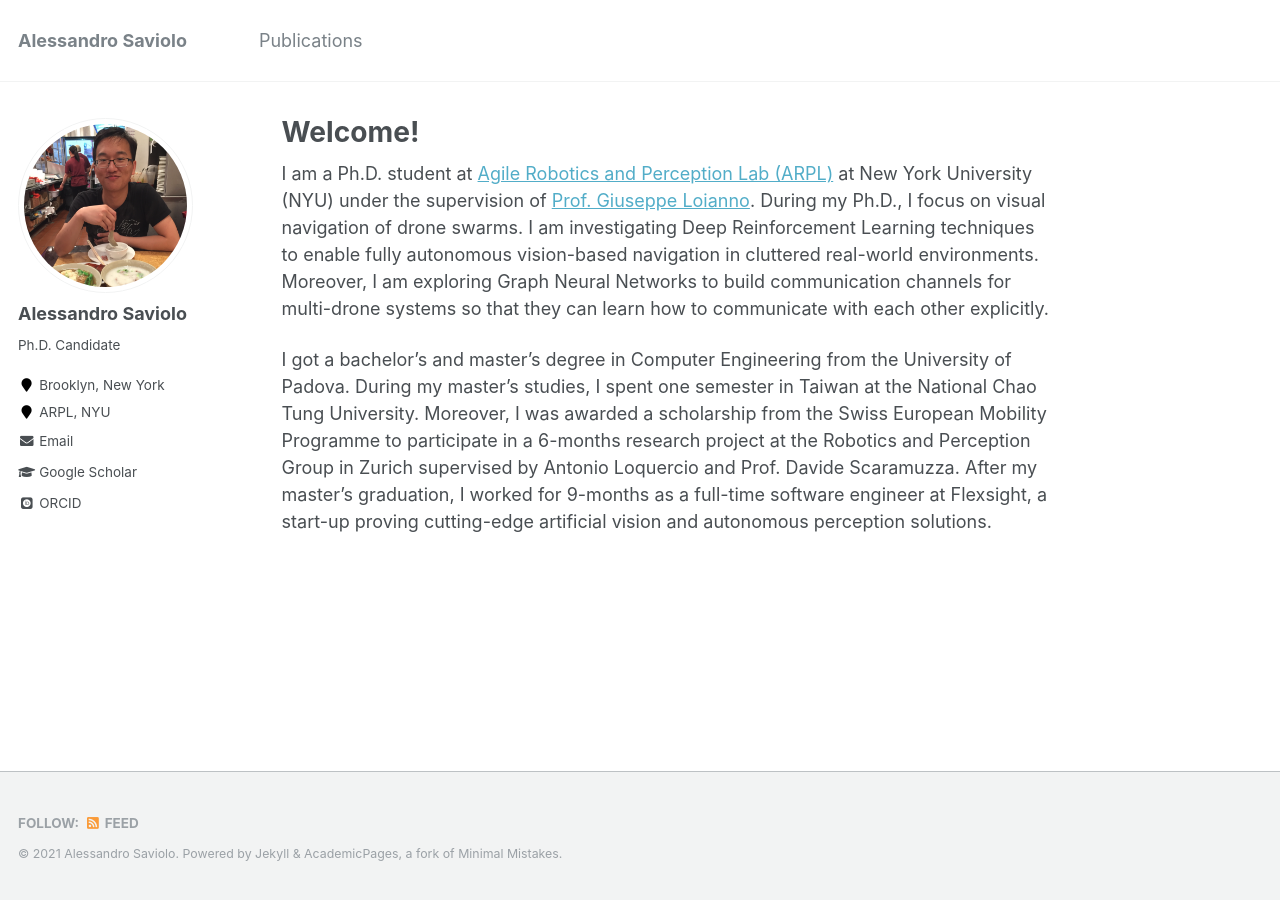
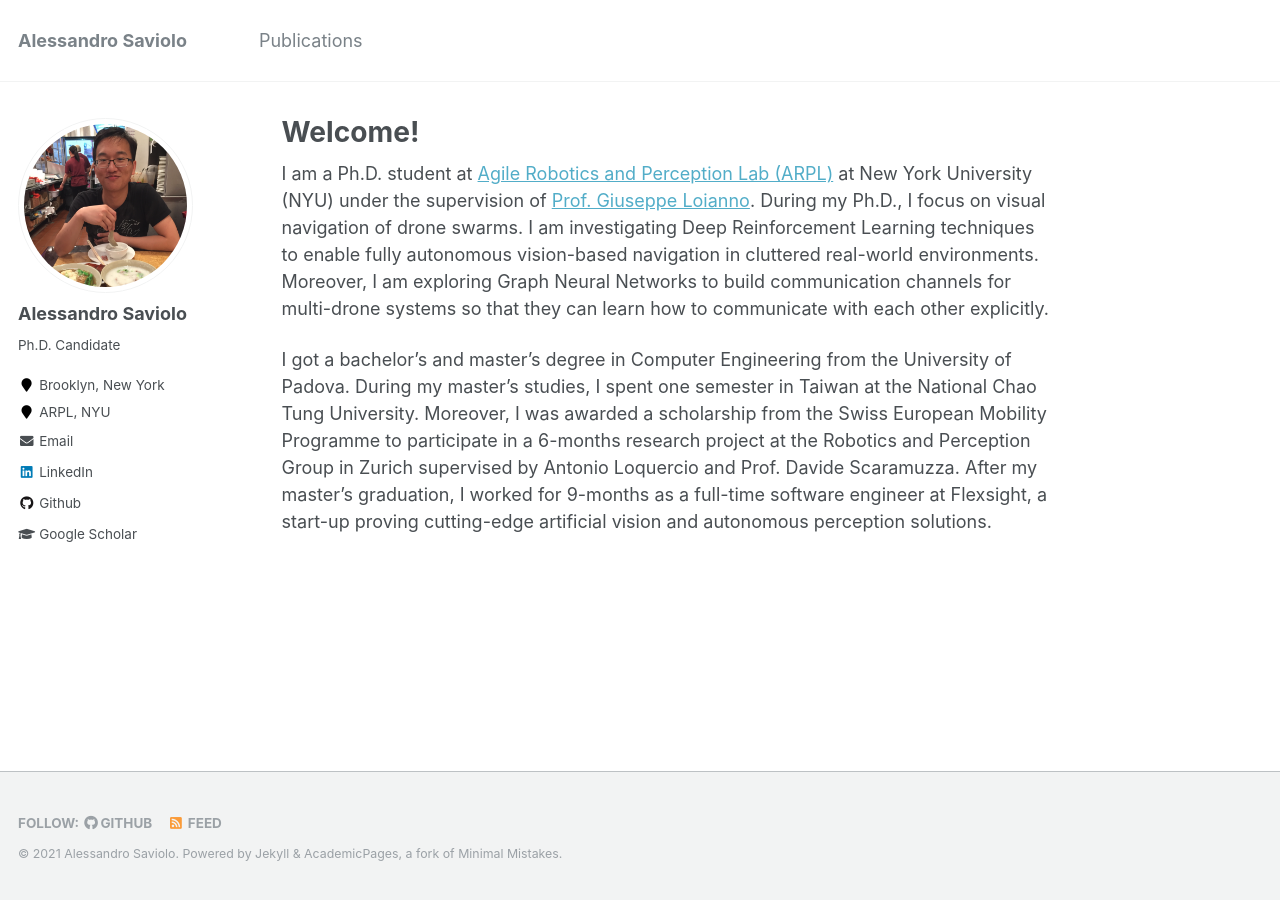
Before and after one commit to AlessandroSaviolo/AlessandroSaviolo.github.io, a Jekyll site: the page built from _pages/about.md, in a window 1280 px wide. Built offline with Jekyll 4.4.1, drawn with Linux system fonts in a browser that asks for light colours; some web fonts are replaced; some of the changed lines change nothing that is shown.

Commit message:
Update _config.yml

```diff
--- a/_config.yml
+++ b/_config.yml
@@ -86,9 +86,9 @@ author:
   location         : "Brooklyn, New York"
   employer         : "ARPL, NYU"
   pubmed           :
-  googlescholar    : "https://scholar.google.com/citations?hl=en&authuser=1&user=v_bUoRAAAAAJ"
-  email            : "lguanrui@nyu.edu"
-  researchgate     :  # example: "https://www.researchgate.net/profile/yourprofile"
+  googlescholar    : "https://scholar.google.com/citations?user=HaOQ8AoAAAAJ&hl=en&oi=ao"
+  email            : "as16054@nyu.edu"
+  researchgate     :
   uri              :
   bitbucket        :
   codepen          :
@@ -96,17 +96,17 @@ author:
   flickr           :
   facebook         :
   foursquare       :
-  github           :
+  github           : "https://github.com/AlessandroSaviolo"
   google_plus      :
   keybase          :
   instagram        :
   impactstory      : #"https://profiles.impactstory.org/u/xxxx-xxxx-xxxx-xxxx"
   lastfm           :
-  linkedin         :
-  orcid            : "https://orcid.org/0000-0003-0554-304X"
+  linkedin         : "https://www.linkedin.com/in/alessandro-saviolo/"
+  orcid            :
   pinterest        :
   soundcloud       :
-  stackoverflow    : # http://stackoverflow.com/users/123456/username
+  stackoverflow    :
   steam            :
   tumblr           :
   twitter          :
```
